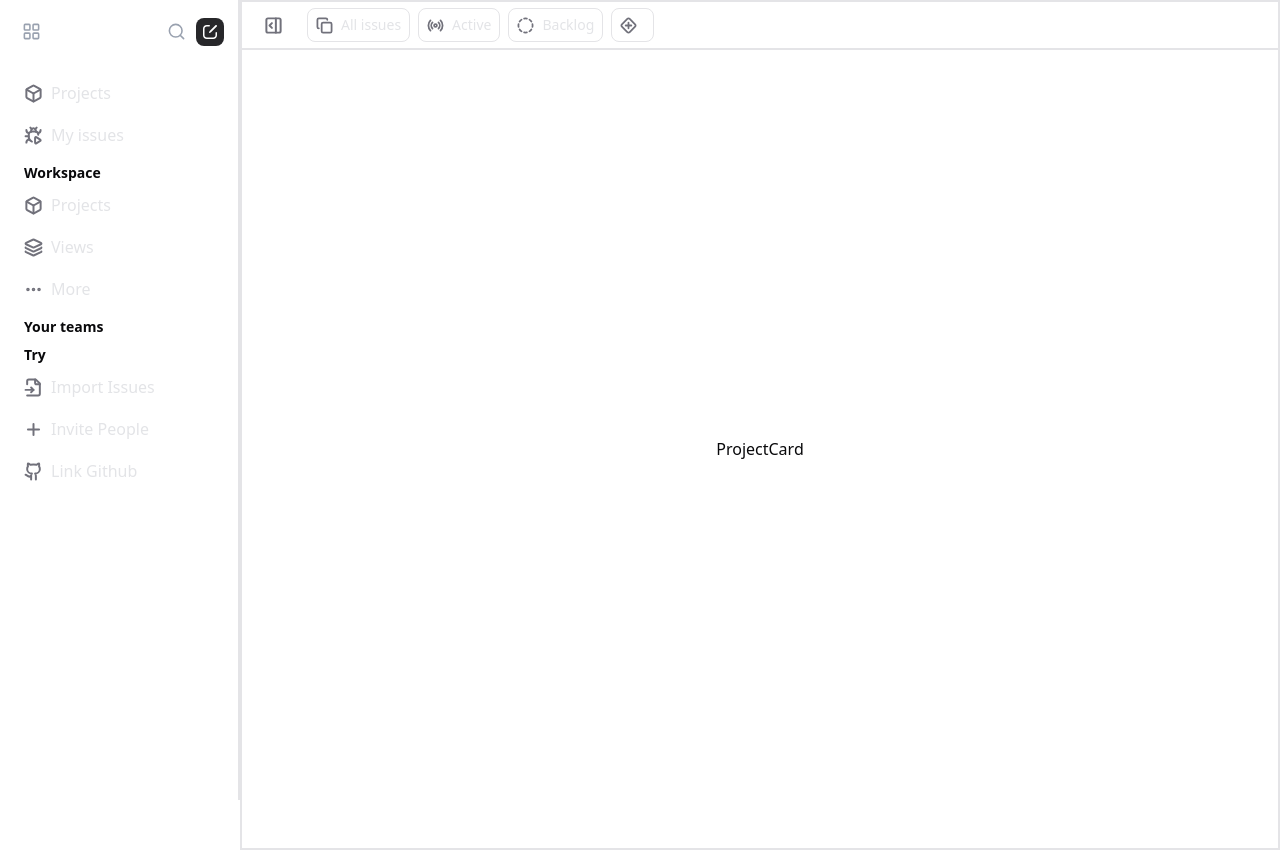
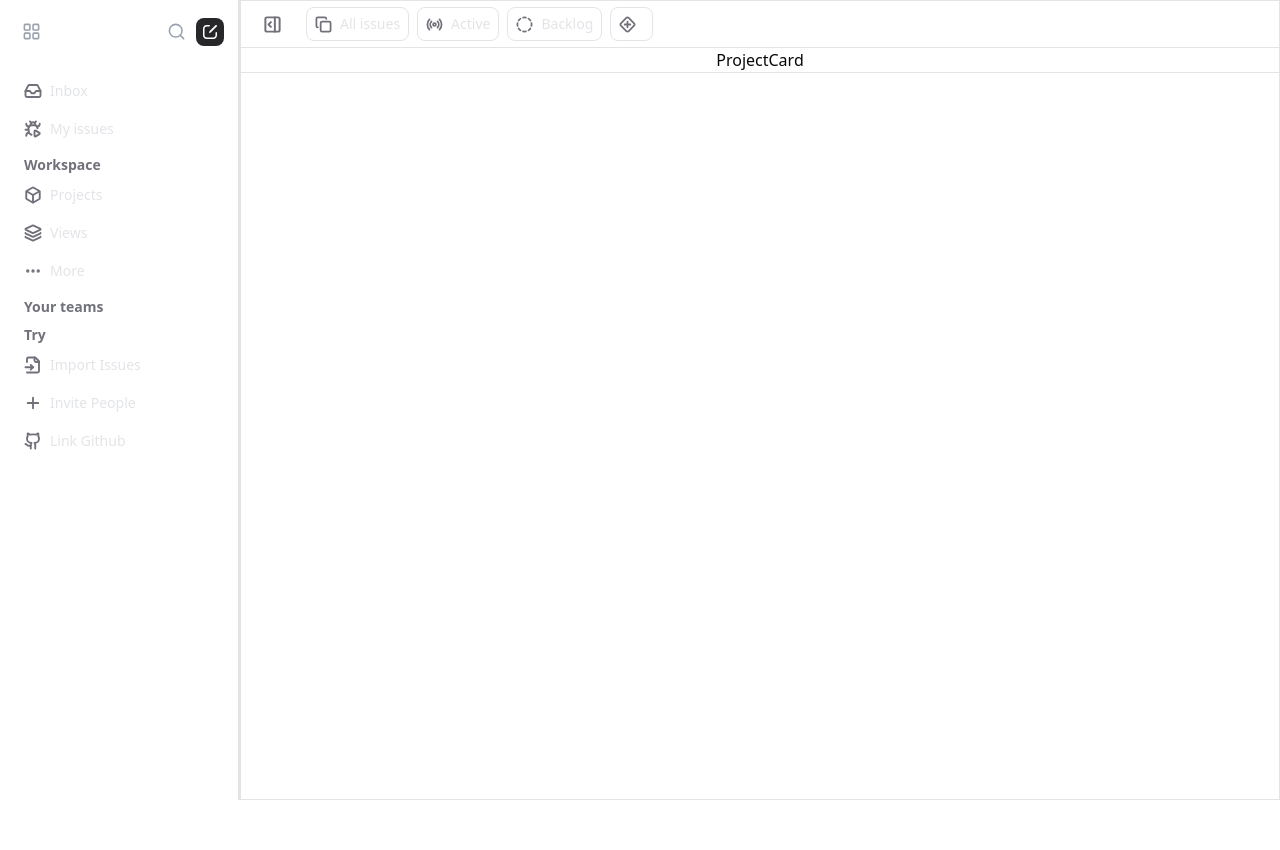
Before and after one commit to Yashxp1/mirox, a Next.js app: page /dashboard in a window 1280 px wide. After the commit the page ends 800 px from the top, so only its background shows below. Built offline with nearby package versions, Linux system fonts and the light colour scheme.

Commit message:
feat: ui enhancements

```diff
--- a/src/app/(auth)/login/page.tsx
+++ b/src/app/(auth)/login/page.tsx
@@ -1,11 +1,5 @@
 import Login from '@/components/auth/LoginForm';
-import { signIn } from '@/lib/auth';
-import React from 'react';
 
-const handleLogin = async () => {
-  'use server';
-  await signIn('credentials');
-};
 
 const page = () => {
   return <Login />;
--- a/src/components/dashboard/ProjectCard.tsx
+++ b/src/components/dashboard/ProjectCard.tsx
@@ -2,7 +2,7 @@ import React from 'react';
 
 const ProjectCard = () => {
   return (
-    <div className="border w-full h-screen flex justify-center items-center">
+    <div className="w-full border-b flex justify-center items-center">
       ProjectCard
     </div>
   );
--- a/src/components/dashboard/Sidebar/SidebarContent.tsx
+++ b/src/components/dashboard/Sidebar/SidebarContent.tsx
@@ -5,6 +5,7 @@ import {
   Cloud,
   FileInput,
   Github,
+  Inbox,
   Layers,
   MoreHorizontal,
   Plus,
@@ -16,7 +17,7 @@ const SidebarContent = () => {
     {
       title: null,
       options: [
-        { icon: Box, label: 'Projects' },
+        { icon: Inbox, label: 'Inbox' },
         { icon: BugPlay, label: 'My issues' },
       ],
     },
@@ -58,18 +59,18 @@ const SidebarContent = () => {
     <aside className="flex flex-col justify-between px-4">
       {items.map((i, idx) => (
         <div key={idx} className=" gap-0.5 flex flex-col">
-          <h1 className="px-2 pt-2 text-sm font-semibold">{i.title}</h1>
+          <h1 className="px-2 cursor-default pt-2 text-sm font-semibold text-zinc-500">{i.title}</h1>
           {i.options?.map((i2, idx2) => (
             <div
               key={idx2}
-              className="flex  items-center gap-2 hover:bg-zinc-900 hover:text-white text-zinc-500 rounded-lg transition-all p-2"
+              className="flex cursor-default  items-center gap-2 hover:bg-zinc-900 hover:text-white text-zinc-500 rounded-lg transition-all p-2"
             >
 
               <span className="">
-                {<i2.icon size={19} strokeWidth={2.5} />}
+                {<i2.icon size={18} strokeWidth={2.5} />}
               </span>
 
-              <p className=" text-[#E3E4E7] font-[500]">{i2.label}</p>
+              <p className=" text-[#E3E4E7] text-sm font-medium">{i2.label}</p>
             </div>
           ))}
 
--- a/src/components/dashboard/Topbar.tsx
+++ b/src/components/dashboard/Topbar.tsx
@@ -32,7 +32,7 @@ const Topbar: React.FC<TopbarProps> = ({ toggleSidebar }) => {
   ];
 
   return (
-    <div className="border gap-2 w-full flex p-1.5">
+    <div className="border-b gap-2 w-full flex p-1.5">
       <div
         onClick={toggleSidebar}
         className="flex justify-center items-center hover:bg-zinc-900 hover:text-white text-zinc-500 rounded-lg transition-all px-4"
@@ -42,7 +42,7 @@ const Topbar: React.FC<TopbarProps> = ({ toggleSidebar }) => {
       {items.map((i, idx) => (
         <div
           key={idx}
-          className="flex justify-center items-center gap-2 border px-2 py-1.5 hover:bg-zinc-900 hover:text-white text-zinc-500 rounded-md transition-all"
+          className="flex cursor-default justify-center items-center gap-2 border px-2 py-1.5 hover:bg-zinc-900 hover:text-white text-zinc-500 rounded-md transition-all"
         >
           <span>{<i.icon size={17} strokeWidth={2.5} />}</span>
           <p className="text-sm font-medium text-[#E3E4E7]">{i.label}</p>
--- a/src/components/icon/Create.tsx
+++ b/src/components/icon/Create.tsx
@@ -13,13 +13,13 @@ const Create = () => {
       xmlns="http://www.w3.org/2000/svg"
     >
       <path
-        fill-rule="evenodd"
-        clip-rule="evenodd"
+        fillRule="evenodd"
+        clipRule="evenodd"
         d="M7.25 1C7.66414 1 7.99988 1.33589 8 1.75C8 2.16421 7.66421 2.5 7.25 2.5H4.75C3.50745 2.5 2.50012 3.50744 2.5 4.75V11.25C2.5 12.4926 3.50736 13.5 4.75 13.5H11.25C12.4926 13.5 13.5 12.4926 13.5 11.25V8.75C13.5001 8.33589 13.8359 8 14.25 8C14.6641 8 14.9999 8.33589 15 8.75V11.25C15 13.3211 13.3211 15 11.25 15H4.75C2.67893 15 1 13.3211 1 11.25V4.75C1.00012 2.67905 2.67899 1 4.75 1H7.25Z"
       ></path>
       <path
-        fill-rule="evenodd"
-        clip-rule="evenodd"
+        fillRule="evenodd"
+        clipRule="evenodd"
         d="M13.4326 1.26953C13.7913 0.910937 14.3728 0.910883 14.7314 1.26953C15.0897 1.6282 15.0899 2.20981 14.7314 2.56836L9.2373 8.06152C8.68101 8.6177 7.94043 8.95161 7.15527 9C7.06754 9.0052 6.99468 8.93248 7 8.84473C7.04847 8.05961 7.38232 7.31897 7.93848 6.7627L13.4326 1.26953Z"
       ></path>
     </svg>
--- a/src/components/icon/Search.tsx
+++ b/src/components/icon/Search.tsx
@@ -9,9 +9,9 @@ const Search = () => {
       className="size-5"
     >
       <path
-        fill-rule="evenodd"
+        fillRule="evenodd"
         d="M9 3.5a5.5 5.5 0 1 0 0 11 5.5 5.5 0 0 0 0-11ZM2 9a7 7 0 1 1 12.452 4.391l3.328 3.329a.75.75 0 1 1-1.06 1.06l-3.329-3.328A7 7 0 0 1 2 9Z"
-        clip-rule="evenodd"
+        clipRule="evenodd"
       />
     </svg>
   );
```
Also changed, not shown: src/app/page.tsx (+0 -7 lines).
